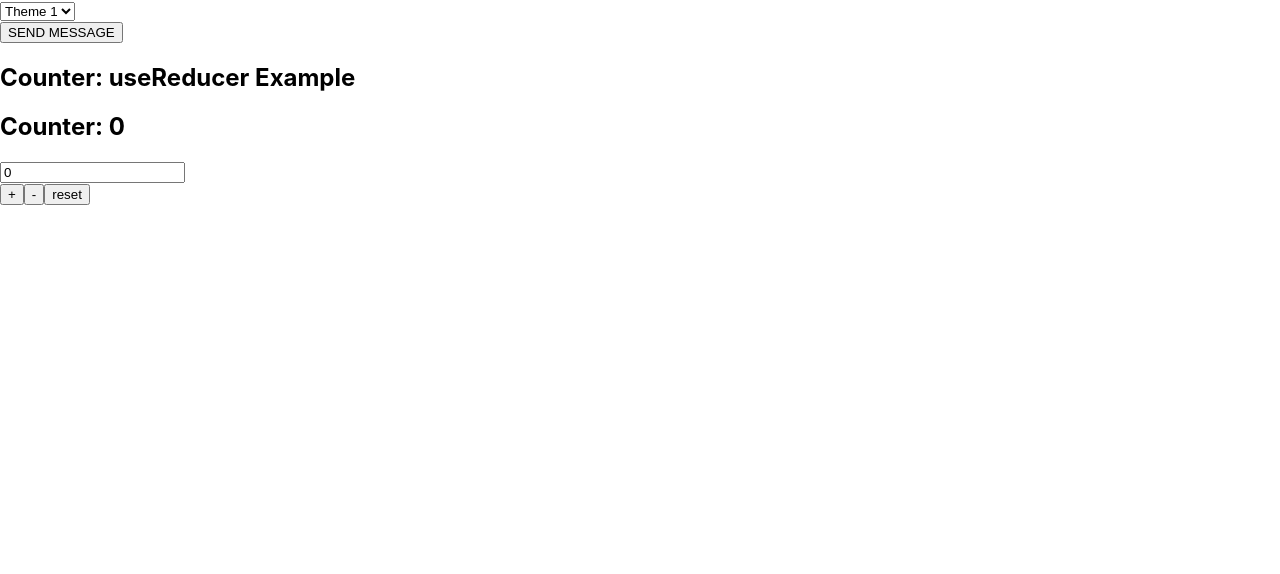
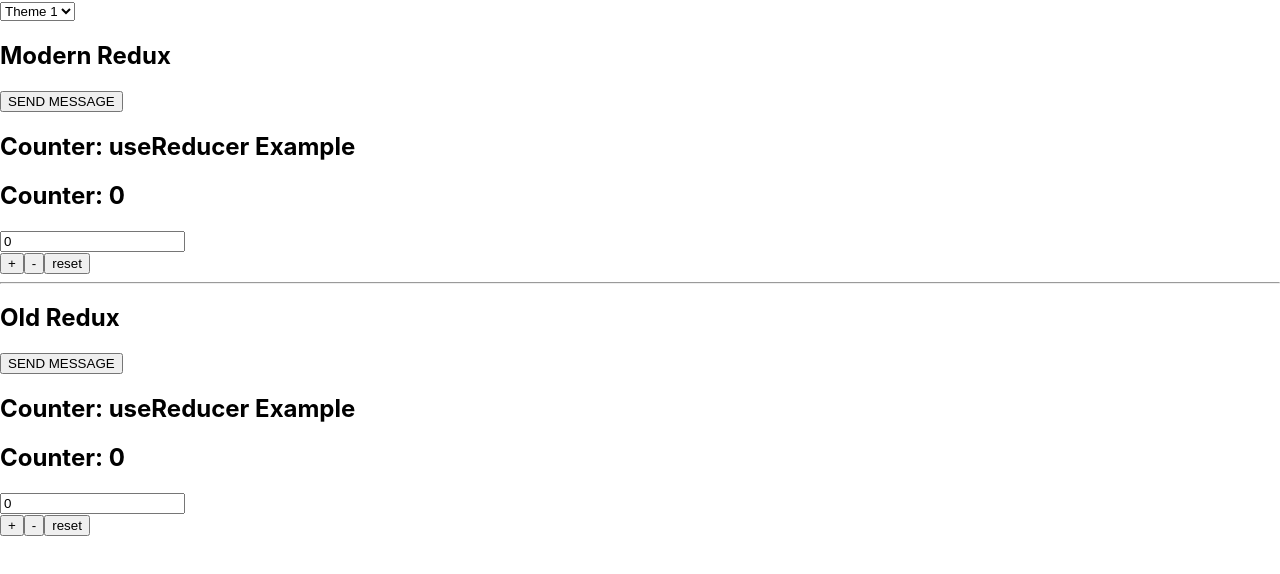
Before and after one commit to rajeshpillai/medidata-react-june-2021, a React (Create React App) app: page / in a window 1280 px wide. Shown: the top 574 px of the page. Built offline with nearby package versions, Linux system fonts and the light colour scheme.

Commit message:
Redux: useSelector

```diff
--- a/src/hooks-app/counter-redux.js
+++ b/src/hooks-app/counter-redux-mapstate.js
@@ -2,7 +2,7 @@
 import ActionCreators from './reducers/action-creators';
 import {useDispatch, connect} from 'react-redux';
 
-function CounterRedux({counter, messages, incrementCounter, decrementCounter}) {
+function CounterReduxMapState({counter, messages, incrementCounter, decrementCounter}) {
   const [value, setValue] = useState(0);
 
   const dispatch = useDispatch();
@@ -68,4 +68,4 @@
 };
 
 
-export default connect(mapStateToProps, mapDispatchToProps)(CounterRedux);
+export default connect(mapStateToProps, mapDispatchToProps)(CounterReduxMapState);
--- /dev/null
+++ b/src/hooks-app/counter-redux-use.js
@@ -0,0 +1,56 @@
+import React, {useState} from 'react';
+import ActionCreators from './reducers/action-creators';
+import {useDispatch, useSelector} from 'react-redux';
+
+export default function CounterReduxUse() {
+  const [value, setValue] = useState(0);
+  const dispatch = useDispatch();
+
+  const counter = useSelector(state => state.counter);
+  const messages = useSelector(state => state.messages);
+
+
+  const handleChange = (e) => {
+    setValue(e.target.value);
+  }
+
+
+  const new_message_payload = {
+      title:`New message ${+new Date()}`
+  }
+
+  const addMessage = () => {
+    dispatch(ActionCreators.addMessage(new_message_payload))
+  }
+  return (
+    <div className="app-reducer">
+      <div className="app-reducer-messenger">
+        {
+          messages.map((message) => {
+            return(
+              <div key={message.id}>
+                <p>{message.title}</p>
+              </div>
+            )
+          })
+        }
+
+        <button onClick={addMessage}>
+          SEND MESSAGE
+        </button>
+
+      </div>
+      <div className="app-reducer-counter">
+        <h2>Counter: useReducer Example</h2>
+        <h2>Counter:  {counter}</h2>
+
+        <input type="number" onChange={handleChange} value={value}></input>
+        <div className="buttons">
+        <button onClick={() => dispatch(ActionCreators.increment())}>+</button>
+          <button onClick={() => dispatch(ActionCreators.decrement())}>-</button>
+          <button onClick={() => dispatch(ActionCreators.reset(value))}>reset</button>
+        </div>
+      </div>
+    </div>
+  );
+}
--- a/src/hooks-app/redux-demo.js
+++ b/src/hooks-app/redux-demo.js
@@ -1,13 +1,19 @@
 import React, {useReducer, useState} from 'react';
 import {Provider} from 'react-redux';
-import CounterRedux from './counter-redux';
+import CounterReduxMapState from './counter-redux-mapstate';
+import CounterReduxUse from './counter-redux-use';
+
 import store from './store';
 
 
 export default function ReduxDemo() {
   return(
     <Provider store={store}>
-      <CounterRedux />
+      <h2>Modern Redux</h2>
+      <CounterReduxUse  />
+      <hr/>
+      <h2>Old Redux</h2>
+      <CounterReduxMapState />
     </Provider>
   );
 }
```
